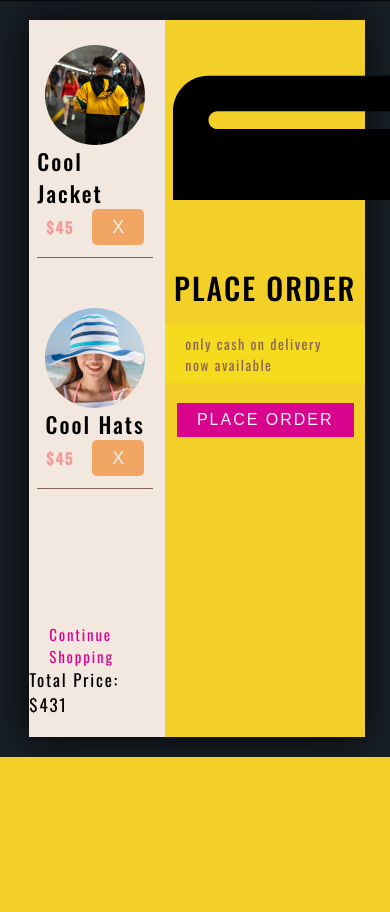
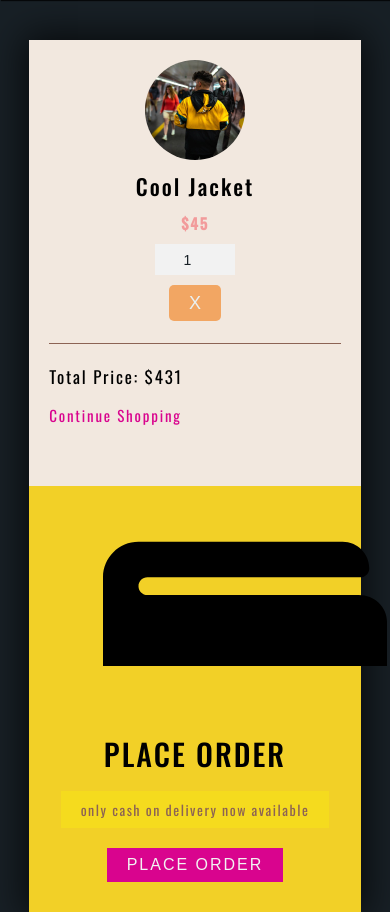
Before and after one commit to touhidulShawan/shoppy-static, a PHP site: page /pages/cart.html in a window 390 px wide; the page is wider, and only the part inside the window is pictured. Shown: the part 126-1038 px from the top of that part. Before the commit the page ends 883 px from the top of that part, so only its background shows below. Run offline with PHP 8.4, Linux system fonts and the light colour scheme.

Commit message:
make cart page responsive and add connection to mysql

```diff
--- a/js/counter.js
+++ /dev/null
@@ -1,31 +0,0 @@
-let count = 1;
-const resultBox = document.getElementById("product-quantity-result");
-
-// get decrease button
-const dBtn = document.getElementById("product_decrease");
-
-console.log(resultBox.value);
-
-if (resultBox.value == 1) {
-  dBtn.classList.add("disabled-btn");
-  dBtn.disabled = true;
-}
-
-function increase() {
-  count++;
-  resultBox.value = count;
-  if (resultBox.value > 1) {
-    dBtn.classList.remove("disabled-btn");
-    dBtn.disabled = false;
-  }
-}
-
-function decrease() {
-  count--;
-
-  resultBox.value = count;
-  if (resultBox.value == 1) {
-    dBtn.classList.add("disabled-btn");
-    dBtn.disabled = true;
-  }
-}
--- a/pages/babyCollection.html
+++ b/pages/babyCollection.html
@@ -10,12 +10,12 @@
     <!-- navbar start -->
     <nav class="nav">
       <div class="container nav__container">
-        <a href="../index.html" class="logo">
+        <a href="../index.php" class="logo">
           <span class="logo__text">shoppy</span>
         </a>
         <ul class="nav__ul">
           <li class="nav__items">
-            <a href="../index.html" class="nav__link ">home</a>
+            <a href="../index.php" class="nav__link ">home</a>
           </li>
           <li class="nav__items">
             <a href="./signInUp.html" class="nav__link">Login</a>
--- a/pages/cart.html
+++ b/pages/cart.html
@@ -10,18 +10,18 @@
     <!-- navbar start -->
     <nav class="nav">
       <div class="container nav__container">
-        <a href="../index.html" class="logo">
+        <a href="../index.php" class="logo">
           <span class="logo__text">shoppy</span>
         </a>
         <ul class="nav__ul">
           <li class="nav__items">
-            <a href="../index.html" class="nav__link">home</a>
+            <a href="../index.php" class="nav__link">home</a>
           </li>
           <li class="nav__items">
             <a href="../pages/signInUp.html" class="nav__link">Login</a>
           </li>
           <li class="cart">
-            <a href="./cart.html" class="nav__link ">
+            <a href="./cart.html" class="nav__link">
               <span class="cart__icon">
                 <img src="../img/icons/shopping_cart.svg" alt="cart icon" />
               </span>
@@ -45,19 +45,15 @@
           <div class="product-price">
             <p>$45</p>
           </div>
-          <div class="remove-product">
-            <button id="close-btn">X</button>
-          </div>
-        </div>
-        <div class="product-container">
-          <div class="product-image">
-            <img src="../img/Hats/hat_five.jpg" alt="product image" />
-          </div>
-          <div class="product-details">
-            <h3 class="product-name">Cool Hats</h3>
-          </div>
-          <div class="product-price">
-            <p>$45</p>
+          <div class="product-quantity">
+            <form action="">
+              <input
+                type="number"
+                name="product-quantity"
+                id="product-quantity"
+                value="1"
+              />
+            </form>
           </div>
           <div class="remove-product">
             <button id="close-btn">X</button>
@@ -89,6 +85,5 @@
         </div>
       </div>
     </div>
-    <script src="../js/counter.js"></script>
   </body>
 </html>
--- a/pages/manCollection.html
+++ b/pages/manCollection.html
@@ -10,12 +10,12 @@
     <!-- navbar start -->
     <nav class="nav">
       <div class="container nav__container">
-        <a href="../index.html" class="logo">
+        <a href="../index.php" class="logo">
           <span class="logo__text">shoppy</span>
         </a>
         <ul class="nav__ul">
           <li class="nav__items">
-            <a href="../index.html" class="nav__link ">home</a>
+            <a href="../index.php" class="nav__link ">home</a>
           </li>
           <li class="nav__items">
             <a href="./signInUp.html" class="nav__link">Login</a>
--- a/pages/signInUp.html
+++ b/pages/signInUp.html
@@ -10,12 +10,12 @@
     <!-- navbar start -->
     <nav class="nav">
       <div class="container nav__container">
-        <a href="../index.html" class="logo">
+        <a href="../index.php" class="logo">
           <span class="logo__text">shoppy</span>
         </a>
         <ul class="nav__ul">
           <li class="nav__items">
-            <a href="../index.html" class="nav__link ">home</a>
+            <a href="../index.php" class="nav__link ">home</a>
           </li>
           <li class="nav__items">
             <a href="./signInUp.html" class="nav__link active__link">Login</a>
--- a/pages/spring.html
+++ b/pages/spring.html
@@ -10,12 +10,12 @@
     <!-- navbar start -->
     <nav class="nav">
       <div class="container nav__container">
-        <a href="../index.html" class="logo">
+        <a href="../index.php" class="logo">
           <span class="logo__text">shoppy</span>
         </a>
         <ul class="nav__ul">
           <li class="nav__items">
-            <a href="../index.html" class="nav__link ">home</a>
+            <a href="../index.php" class="nav__link ">home</a>
           </li>
           <li class="nav__items">
             <a href="./signInUp.html" class="nav__link">Login</a>
--- a/pages/summer.html
+++ b/pages/summer.html
@@ -10,12 +10,12 @@
     <!-- navbar start -->
     <nav class="nav">
       <div class="container nav__container">
-        <a href="../index.html" class="logo">
+        <a href="../index.php" class="logo">
           <span class="logo__text">shoppy</span>
         </a>
         <ul class="nav__ul">
           <li class="nav__items">
-            <a href="../index.html" class="nav__link ">home</a>
+            <a href="../index.php" class="nav__link ">home</a>
           </li>
           <li class="nav__items">
             <a href="./signInUp.html" class="nav__link">Login</a>
--- a/pages/winter.html
+++ b/pages/winter.html
@@ -10,12 +10,12 @@
     <!-- navbar start -->
     <nav class="nav">
       <div class="container nav__container">
-        <a href="../index.html" class="logo">
+        <a href="../index.php" class="logo">
           <span class="logo__text">shoppy</span>
         </a>
         <ul class="nav__ul">
           <li class="nav__items">
-            <a href="../index.html" class="nav__link ">home</a>
+            <a href="../index.php" class="nav__link ">home</a>
           </li>
           <li class="nav__items">
             <a href="./signInUp.html" class="nav__link">Login</a>
--- a/scss/pages/_cart.scss
+++ b/scss/pages/_cart.scss
@@ -5,9 +5,10 @@
     background: var(--primary);
     width: 85vw;
     height: auto;
-    min-height: 85vh;
+    min-height: 75vh;
     gap: 2rem;
-    margin: 2rem auto;
+    margin: 0 auto;
+    margin-top: 4rem;
     box-shadow: 0px 0px 35px 5px rgba(0, 0, 0, 0.7);
     padding: 0;
   }
@@ -16,6 +17,16 @@
     display: flex;
     flex-direction: column;
     align-items: flex-start;
+    padding: 2rem;
+  }
+}
+
+@media (max-width: 970px) {
+  .cart_container {
+    height: auto;
+    min-height: 45vh;
+    grid-template-columns: 1fr;
+    grid-template-rows: repeat(2, 1fr);
   }
 }
 
@@ -26,11 +37,21 @@
   flex-direction: row;
   justify-content: space-around;
   align-items: center;
-  flex-wrap: wrap;
-  margin: 2.5rem 0.8rem;
   width: 100%;
   border-bottom: 1px solid var(--dark);
   padding-bottom: 1.2rem;
+}
+
+@media (max-width: 525px) {
+  .product-container {
+    display: flex;
+    flex-direction: column;
+    justify-content: center;
+
+    & > div {
+      margin-bottom: 1rem;
+    }
+  }
 }
 
 .product-image {
@@ -60,6 +81,17 @@
   }
 }
 
+#product-quantity {
+  width: 8rem;
+  padding: 0.75rem 1.2rem;
+  border: none;
+  font-size: 1.4rem;
+  text-align: center;
+  background: var(--bg2);
+  color: var(--bg);
+  outline: none;
+}
+
 #close-btn {
   font-size: 1.8rem;
   padding: 0.75rem 2rem;
@@ -79,18 +111,15 @@
 
 .cart_product-footer {
   display: flex;
+  flex-direction: row;
   width: 100%;
   justify-content: space-between;
   align-items: center;
   margin-top: auto;
   padding: 2rem 0;
-  flex-wrap: wrap;
 }
 
 .continue-shopping {
-  display: flex;
-  justify-content: center;
-  align-items: center;
   padding: 0 2rem;
 
   a {
@@ -104,6 +133,19 @@
     &:hover {
       color: var(--dark);
     }
+  }
+}
+
+@media (max-width: 500px) {
+  .cart_product-footer {
+    display: flex;
+    flex-direction: column-reverse;
+    align-items: flex-start;
+    justify-content: center;
+  }
+  .continue-shopping {
+    padding: 0;
+    margin-top: 1.5rem;
   }
 }
 
```
Also changed, not shown: db/connect.php (added, +23 -0 lines), includes/collection-navigation.php (added, +22 -0 lines), includes/navbar.php (added, +22 -0 lines), index.html (deleted, +0 -60 lines), index.php (added, +22 -0 lines), css/style.css, 1 other file.
